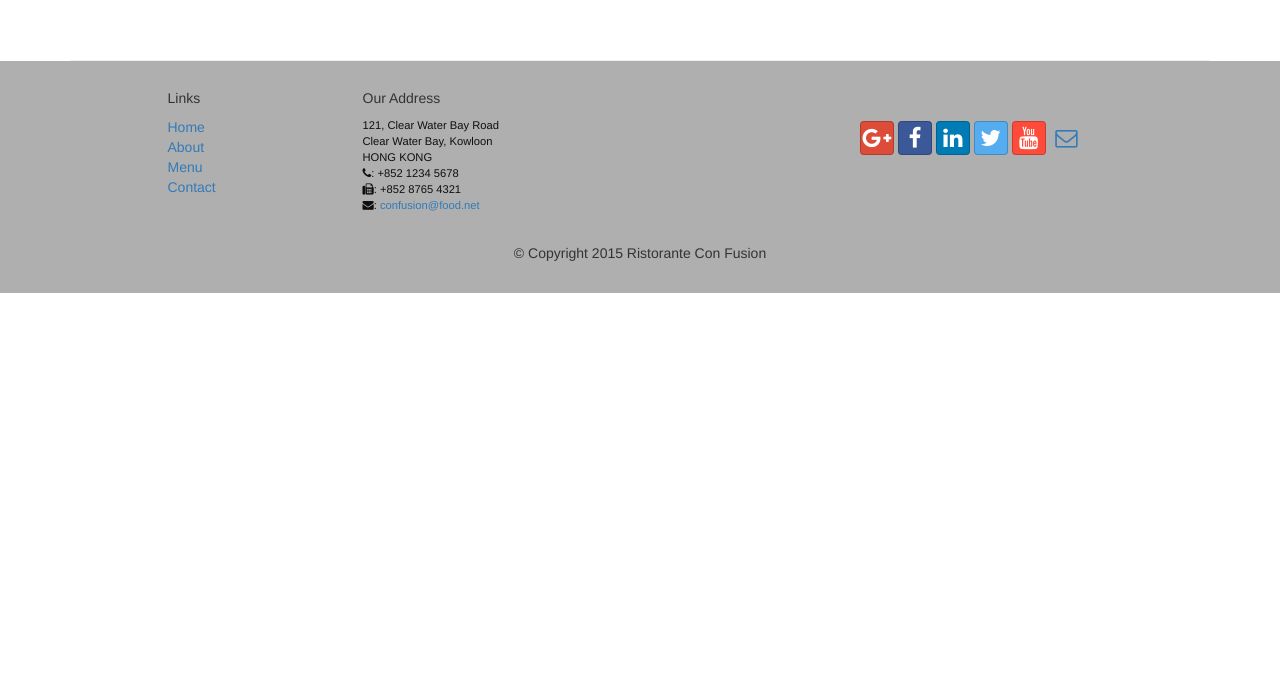
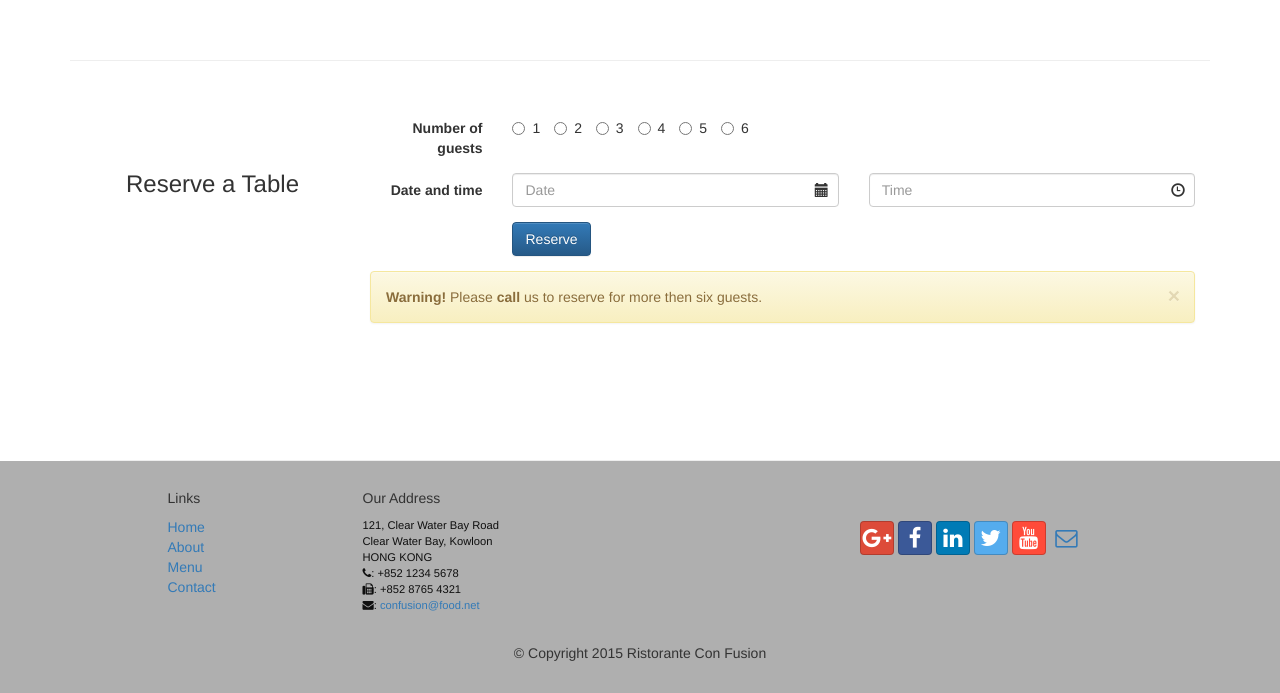
Before and after one commit to tarabet/Coursera-Bootstrap-week1, a plain HTML site: page index.html in a window 1280 px wide. Shown: the part 1598-2291 px from the top of the page. Before the commit the page ends 1891 px from the top, so only its background shows below. Drawn offline with nearby package versions, Linux system fonts and the light colour scheme.

Commit message:
Added navbar login form/table reservation form

```diff
--- a/index.html
+++ b/index.html
@@ -60,18 +60,34 @@
                             <li><a href="#">Weekend Brunch</a></li>
                         </ul>
                     </li>
-                    <li><a href="contactus.html">
-                    <i class="fa fa-envelope-o"></i>
-                        Contact</a></li>
+                    <li><a href="contactus.html"><i class="fa fa-envelope-o"></i>Contact</a></li>
+                    <li>
+
+
+                    </li>
                 </ul>
+                <form class="navbar-form navbar-right form-inline">
+                    <div class="form-group">
+                        <label class="sr-only" for="exampleInputEmail3">Email address</label>
+                        <input type="email" class="form-control" id="exampleInputEmail3" placeholder="Email">
+                    </div>
+                    <div class="form-group">
+                        <label class="sr-only" for="exampleInputPassword3">Password</label>
+                        <input type="password" class="form-control" id="exampleInputPassword3" placeholder="Password">
+                    </div>
+                    <div class="checkbox">
+                        <label>
+                            <input type="checkbox"> <span style="color: white">Remember me</span>
+                        </label>
+                    </div>
+                    <button type="submit" class="btn btn-info">Sign in</button>
+                </form>
             </div>
         </div>
     </nav>
 
     <header class="jumbotron">
-
         <!-- Main component for a primary marketing message or call to action -->
-
         <div class="container">
             <div class="row row-header">
                 <div class="col-xs-12 col-sm-8">
@@ -82,6 +98,10 @@
                 <div class="col-xs-12 col-sm-2">
                     <p style="padding:20px;"></p>
                     <img src="img/logo.png" class="img-responsive">
+                </div>
+                <div class="col-xs-12 col-sm-2">
+                    <p style="padding:40px;"></p>
+                    <a class="btn btn-warning btn-block" href="#orderForm">Reserve Table</a>
                 </div>
             </div>
         </div>
@@ -142,6 +162,49 @@
                 </div>
             </div>
         </div>
+
+        <div class="row row-content">
+            <div class="col-xs-12 col-sm-3">
+                <p style="padding:20px;"></p>
+                <h3 align=center>Reserve a Table</h3>
+            </div>
+            <div class="col-xs-12 col-sm-9">
+                <form class="form-horizontal" role="form" id="orderForm">
+                    <div class="form-group">
+                        <label class="col-xs-12 col-sm-2 control-label">Number of guests</label>
+                        <div class="col-xs-12 col-sm-10">
+                            <label class="radio-inline"><input type="radio" id="inlineCheckbox1" name="guestNum" value="option1">1</label>
+                            <label class="radio-inline"><input type="radio" id="inlineCheckbox2" name="guestNum" value="option2">2</label>
+                            <label class="radio-inline"><input type="radio" id="inlineCheckbox3" name="guestNum" value="option3">3</label>
+                            <label class="radio-inline"><input type="radio" id="inlineCheckbox4" name="guestNum" value="option4">4</label>
+                            <label class="radio-inline"><input type="radio" id="inlineCheckbox5" name="guestNum" value="option5">5</label>
+                            <label class="radio-inline"><input type="radio" id="inlineCheckbox6" name="guestNum" value="option6">6</label>
+                        </div>
+                    </div>
+                    <div class="form-group has-feedback">
+                        <label class="col-xs-12 col-sm-2 control-label">Date and time</label>
+                        <div class="col-xs-12 col-sm-5">
+                            <input type="text" class="form-control" id="date" name="date" placeholder="Date">
+                            <span class="glyphicon glyphicon-calendar form-control-feedback" aria-hidden="true"></span>
+                        </div>
+                        <div class="col-xs-12 col-sm-5 inner-addon right-addon">
+                            <input type="text" class="form-control" id="time" name="time" placeholder="Time">
+                            <span class="glyphicon glyphicon-time form-control-feedback" aria-hidden="true"></span>
+                        </div>
+                    </div>
+                    <div class="form-group">
+                        <label class="col-xs-12 col-sm-2"></label>
+                        <div class="col-xs-12 col-sm-10">
+                            <a class="btn btn-primary">Reserve</a>
+                        </div>
+                    </div>
+                    <div class="alert alert-warning alert-dismissible" role="alert">
+                        <button type="button" class="close" data-dismiss="alert" aria-label="Close"><span aria-hidden="true">&times;</span></button>
+                        <strong>Warning!</strong> Please <strong>call</strong> us to reserve for more then six guests.
+                    </div>
+                </form>
+            </div>
+        </div>
     </div>
 
     <footer class="row-footer">
```
